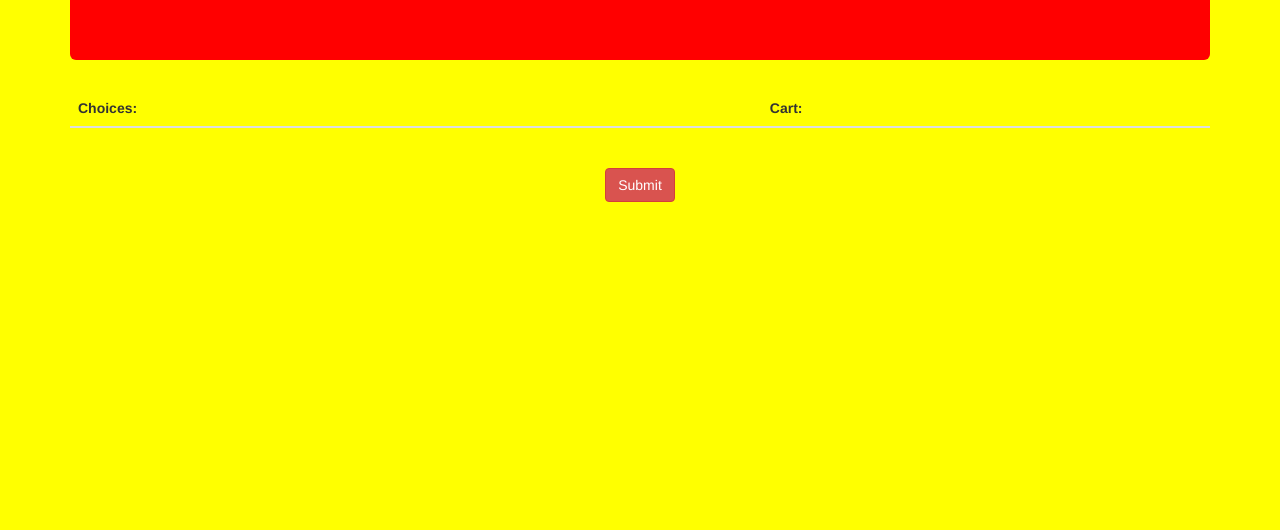
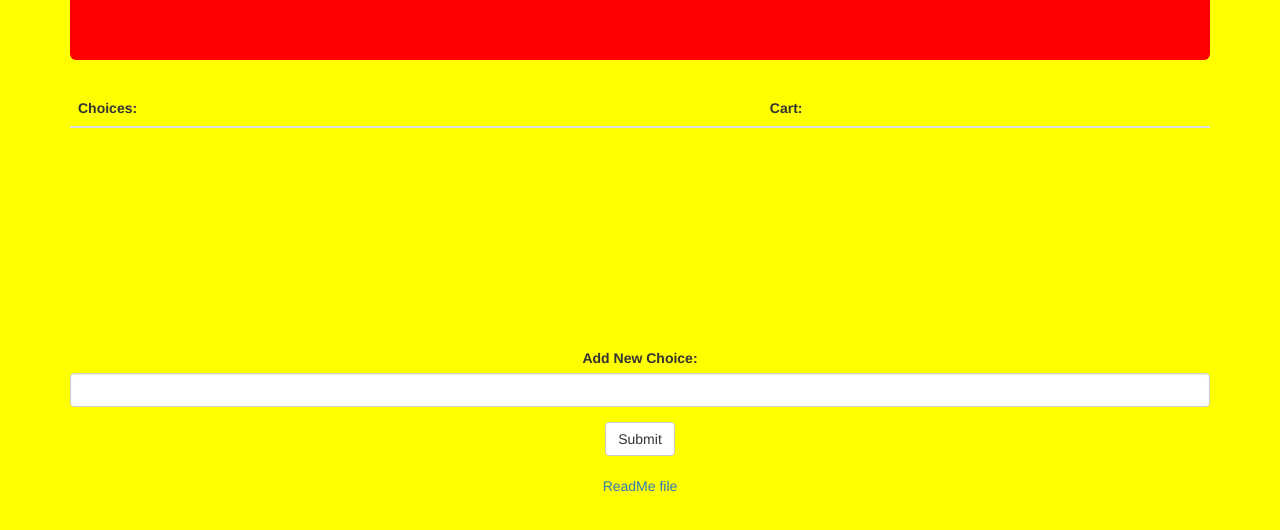
Before and after one commit to marcusmaximusiv/13-Burger-Town, a plain HTML site: page index.html in a window 1280 px wide. Shown: the part 180-710 px from the top of the page. Drawn offline with nearby package versions, Linux system fonts and the light colour scheme.

Commit message:
created input section of form as well as added readme file link for viewers to see what is and isn't completed

```diff
--- a/index.html
+++ b/index.html
@@ -24,8 +24,25 @@
             </thead>
           </table>
         <br>
+        <br>
+        <br>
+        <br>
+        <br>
+        <br>
+        <br>
+        <br>
+        <br>
+        <br>
         <div id="button">
-        <button type="button" class="btn btn-danger">Submit</button>
+          <form action="/action_page.php">
+            <div class="form-group">
+              <label for="add_choice">Add New Choice:</label>
+              <input type="add_choice" class="form-control" id="add_choice">
+            </div>
+            <button type="button" class="btn btn-default">Submit</button>
+            </form>
+            <br>
+            <a href="README.md">ReadMe file</a>
         </div>
       </div>
 </body>
```
Also changed, not shown: 1 other file.
